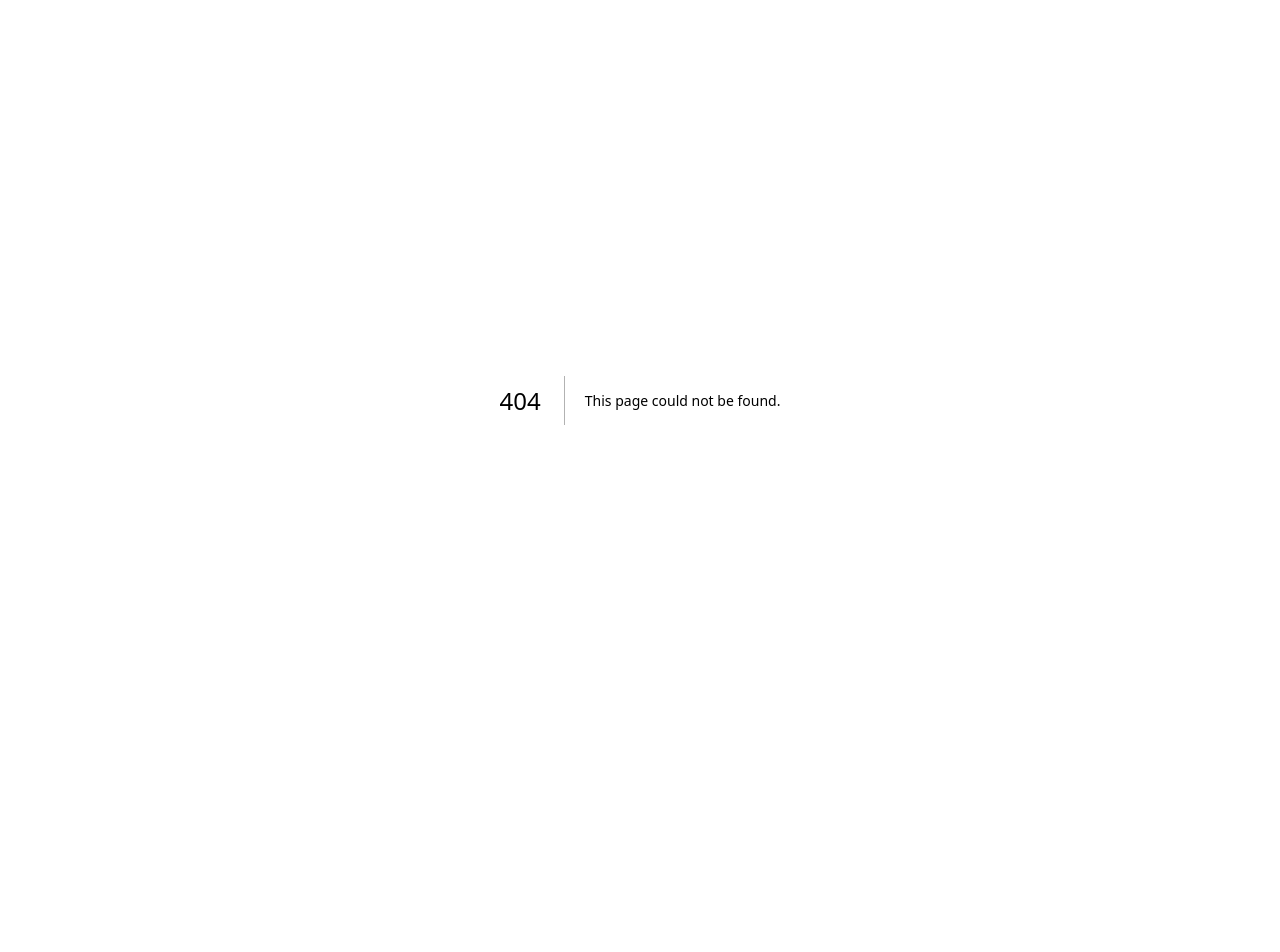
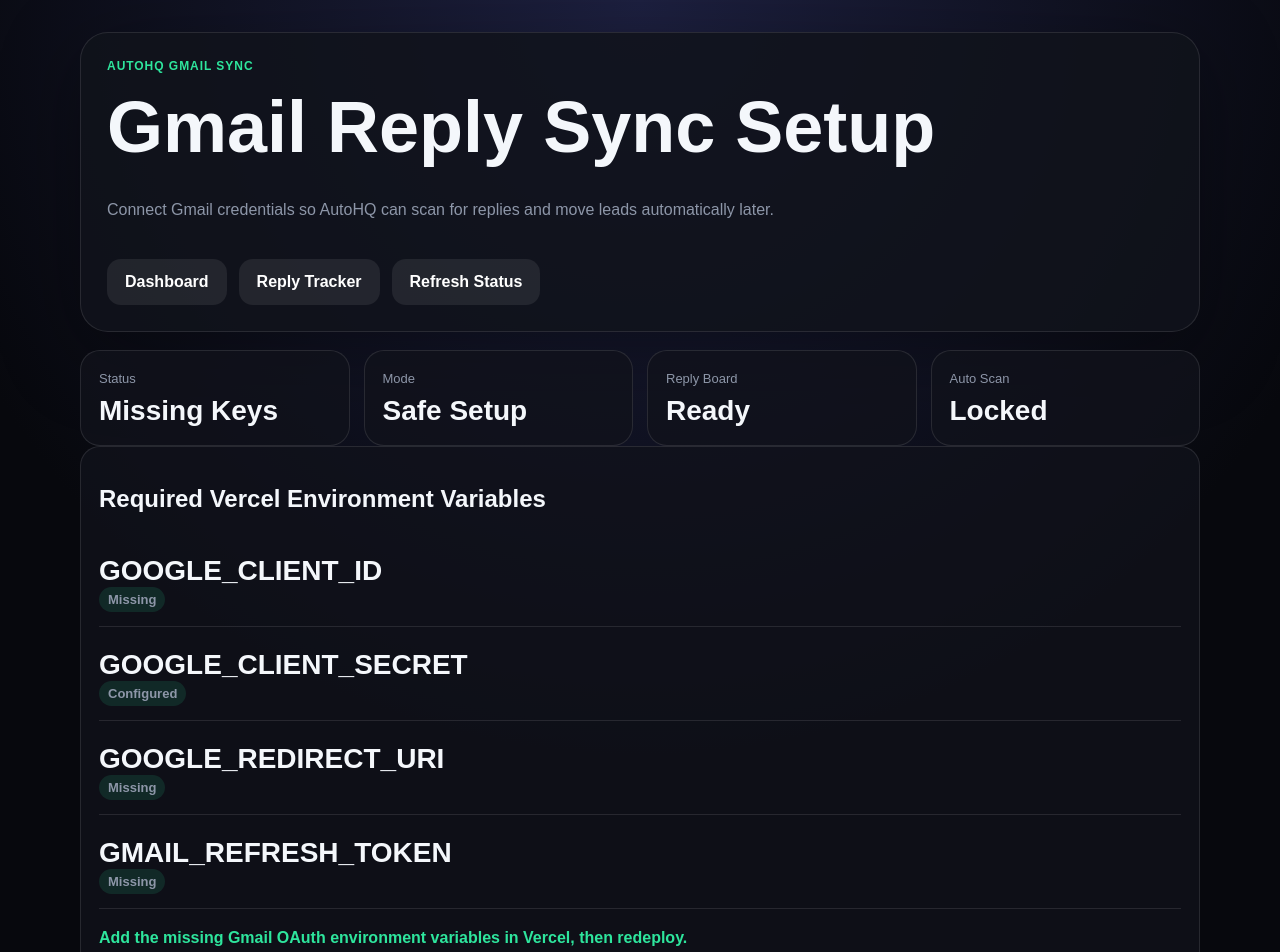
Before and after one commit to GCreative850/auto, a Next.js app: page /gmail-sync in a window 1280 px wide. Before the commit this address had no page. Shown: the top 952 px of the page. Before the commit the page ends 800 px from the top, so only its background shows below. Built offline with nearby package versions, Linux system fonts and the light colour scheme; no server answers.

Commit message:
Add Gmail sync setup page

```diff
--- /dev/null
+++ b/app/gmail-sync/page.tsx
@@ -0,0 +1,79 @@
+"use client";
+
+import { useEffect, useState } from "react";
+
+type Check = {
+  name: string;
+  configured: boolean;
+};
+
+export default function GmailSyncPage() {
+  const [checks, setChecks] = useState<Check[]>([]);
+  const [connected, setConnected] = useState(false);
+  const [nextStep, setNextStep] = useState("");
+  const [loading, setLoading] = useState(true);
+  const [error, setError] = useState("");
+
+  async function loadStatus() {
+    try {
+      setLoading(true);
+      setError("");
+      const res = await fetch("/api/gmail-sync/status", { cache: "no-store" });
+      const data = await res.json();
+      if (!res.ok || !data.ok) throw new Error(data.error || "Could not load Gmail sync status");
+      setChecks(data.checks || []);
+      setConnected(Boolean(data.connected));
+      setNextStep(data.nextStep || "");
+    } catch (err) {
+      setError(err instanceof Error ? err.message : "Could not load Gmail sync status");
+    } finally {
+      setLoading(false);
+    }
+  }
+
+  useEffect(() => {
+    loadStatus();
+  }, []);
+
+  return (
+    <main className="container">
+      <section className="hero">
+        <div className="kicker">AutoHQ Gmail Sync</div>
+        <h1>Gmail Reply Sync Setup</h1>
+        <p>Connect Gmail credentials so AutoHQ can scan for replies and move leads automatically later.</p>
+        <div className="actions">
+          <a className="secondary" href="/">Dashboard</a>
+          <a className="secondary" href="/inbox">Reply Tracker</a>
+          <button className="secondary button-reset" onClick={loadStatus}>Refresh Status</button>
+        </div>
+        {error ? <p className="error">{error}</p> : null}
+      </section>
+
+      <section className="grid">
+        <div className="card"><span>Status</span><strong>{loading ? "Checking" : connected ? "Connected" : "Missing Keys"}</strong></div>
+        <div className="card"><span>Mode</span><strong>Safe Setup</strong></div>
+        <div className="card"><span>Reply Board</span><strong>Ready</strong></div>
+        <div className="card"><span>Auto Scan</span><strong>{connected ? "Next" : "Locked"}</strong></div>
+      </section>
+
+      <section className="card">
+        <h2>Required Vercel Environment Variables</h2>
+        {loading ? <div className="item">Checking Gmail sync setup...</div> : null}
+        {checks.map((check) => (
+          <div className="item" key={check.name}>
+            <strong>{check.name}</strong>
+            <span className="badge">{check.configured ? "Configured" : "Missing"}</span>
+          </div>
+        ))}
+        {nextStep ? <p className="success">{nextStep}</p> : null}
+      </section>
+
+      <section className="card">
+        <h2>What this unlocks next</h2>
+        <div className="item"><strong>Reply detection</strong><p>AutoHQ can search sent outreach subjects and matching business emails.</p></div>
+        <div className="item"><strong>Suggested response</strong><p>When someone replies, AutoHQ can create a response draft instead of sending automatically.</p></div>
+        <div className="item"><strong>Lead movement</strong><p>Positive replies can be moved to Interested and then Deals.</p></div>
+      </section>
+    </main>
+  );
+}
```
